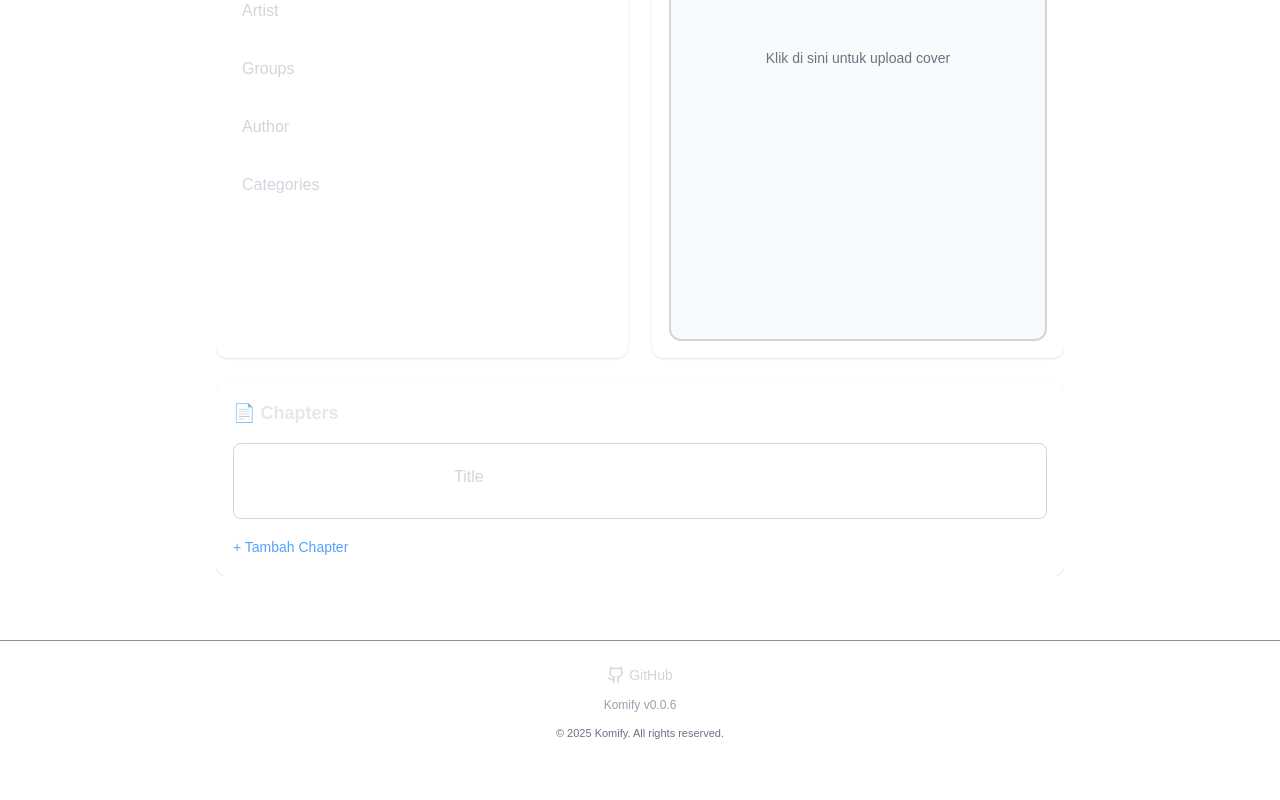
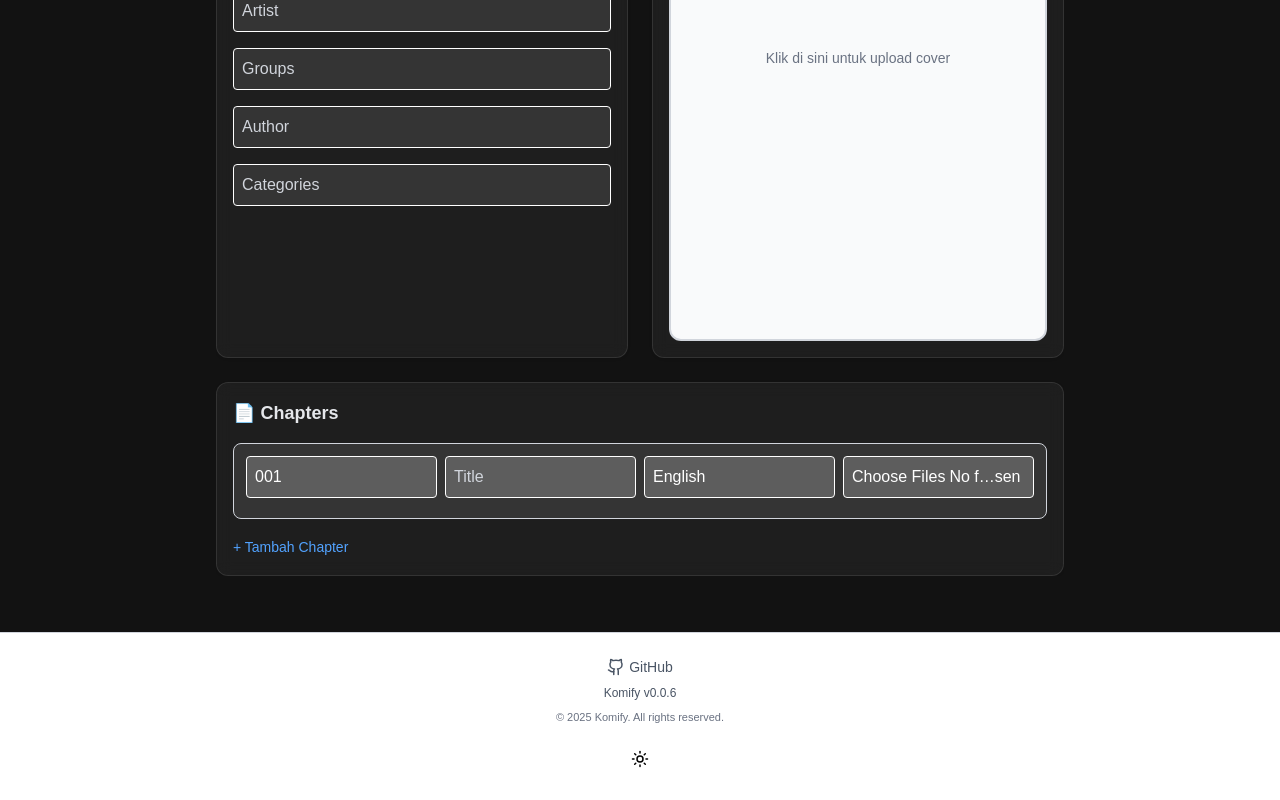
Before and after one commit to lenovix/kamilcomic, a Next.js app: page /upload in a window 1280 px wide. Shown: the part 483-1283 px from the top of the page. Before the commit the page ends 1249 px from the top, so only its background shows below. Built offline with nearby package versions, Linux system fonts and the light colour scheme.

Commit message:
[Onprogress #1] fitur dark/light mode

```diff
--- a/components/Footer.tsx
+++ b/components/Footer.tsx
@@ -1,29 +1,40 @@
 import { Github } from "lucide-react";
+import ThemeToggle from "./ThemeToggle";
 
 export default function Footer() {
   return (
-    <footer className="w-full py-6 mt-10 border-t border-gray-800/50">
-      <div className="max-w-5xl mx-auto px-4 flex flex-col items-center gap-3 text-center">
+    <footer
+      className="w-full py-6 mt-8 border-t
+      bg-white text-black dark:bg-gray-900 dark:text-white
+      border-gray-300 dark:border-gray-700 transition-colors"
+    >
+      <div className="max-w-5xl mx-auto px-4 flex flex-col items-center gap-2">
         {/* GitHub Link */}
         <a
           href="https://github.com/lenovix/kamilcomic"
           target="_blank"
           rel="noopener noreferrer"
-          className="text-gray-300 hover:text-white transition flex items-center gap-1"
+          className="flex items-center gap-1 text-gray-600 dark:text-gray-300
+          hover:text-black dark:hover:text-white transition"
         >
           <Github size={18} />
           <span className="text-sm">GitHub</span>
         </a>
 
         {/* Version */}
-        <p className="text-xs text-gray-400">
+        <p className="text-xs text-gray-600 dark:text-gray-400">
           Komify <span className="font-medium">v0.0.6</span>
         </p>
 
         {/* Copyright */}
-        <p className="text-[11px] text-gray-500">
+        <p className="text-[11px] text-gray-500 dark:text-gray-400">
           © {new Date().getFullYear()} Komify. All rights reserved.
         </p>
+
+        {/* Theme Toggle Button */}
+        <div className="mt-2">
+          <ThemeToggle />
+        </div>
       </div>
     </footer>
   );
--- /dev/null
+++ b/components/ThemeToggle.tsx
@@ -0,0 +1,32 @@
+"use client";
+
+import { useTheme } from "next-themes";
+import { useEffect, useState } from "react";
+import { Moon, Sun } from "lucide-react";
+
+export default function ThemeToggle() {
+  const { resolvedTheme, setTheme } = useTheme();
+  const [mounted, setMounted] = useState(false);
+
+  // tunggu hingga komponen siap di client
+  useEffect(() => {
+    setMounted(true);
+  }, []);
+
+  // hindari render sebelum mounted (mencegah mismatch di server/client)
+  if (!mounted) return null;
+
+  const toggleTheme = () => {
+    setTheme(resolvedTheme === "dark" ? "light" : "dark");
+  };
+
+  return (
+    <button
+      onClick={toggleTheme}
+      aria-label="Toggle Theme"
+      className="p-2 rounded-full hover:bg-gray-200 dark:hover:bg-gray-700 transition"
+    >
+      {resolvedTheme === "dark" ? <Sun size={18} /> : <Moon size={18} />}
+    </button>
+  );
+}
--- a/pages/_app.tsx
+++ b/pages/_app.tsx
@@ -1,6 +1,8 @@
 import "@/styles/globals.css";
 import type { AppProps } from "next/app";
 import Head from "next/head";
+import { ThemeProvider } from "next-themes";
+import Footer from "@/components/Footer";
 
 export default function App({ Component, pageProps }: AppProps) {
   return (
@@ -8,7 +10,17 @@ export default function App({ Component, pageProps }: AppProps) {
       <Head>
         <title>Komify</title>
       </Head>
-      <Component {...pageProps} />
+
+      <ThemeProvider
+        attribute="data-mode"
+        defaultTheme="dark"
+        enableSystem={false}
+        disableTransitionOnChange
+        themes={["light", "dark"]}
+      >
+        <Component {...pageProps} />
+        <Footer />
+      </ThemeProvider>
     </>
   );
 }
--- a/pages/_document.tsx
+++ b/pages/_document.tsx
@@ -1,17 +1,14 @@
 import { Html, Head, Main, NextScript } from "next/document";
-import Footer from "@/components/Footer";
 
 export default function Document() {
   return (
     <Html lang="en">
       <Head>
-        {/* Meta utama (title tidak boleh di sini) */}
         <meta name="theme-color" content="#111827" />
       </Head>
 
-      <body className="antialiased bg-gradient-to-b from-gray-900 to-gray-800 text-white">
+      <body className="antialiased">
         <Main />
-        <Footer />
         <NextScript />
       </body>
     </Html>
--- a/styles/globals.css
+++ b/styles/globals.css
@@ -1,27 +1,18 @@
 @import "tailwindcss";
 
-:root {
-  --background: #ffffff;
-  --foreground: #171717;
+/* :root {
+  --background-color: #ffffff;
+  --text-color: #000000;
 }
 
-@theme inline {
-  --color-background: var(--background);
-  --color-foreground: var(--foreground);
-  --font-sans: var(--font-geist-sans);
-  --font-mono: var(--font-geist-mono);
-}
-
-@media (prefers-color-scheme: dark) {
-  :root {
-    --background: #0a0a0a;
-    --foreground: #ededed;
-  }
-}
+.dark {
+  --background-color: #000000;
+  --text-color: #ffffff;
+} */
 
 body {
-  background: var(--background);
-  color: var(--foreground);
+  background-color: var(--background-color);
+  color: var(--text-color);
   font-family: Arial, Helvetica, sans-serif;
 }
 
--- /dev/null
+++ b/tailwind.config.js
@@ -0,0 +1,10 @@
+module.exports = {
+  darkMode: ["selector", '[data-mode="dark"]'],
+  content: [
+    "./pages/**/*.{js,ts,jsx,tsx}",
+    "./components/**/*.{js,ts,jsx,tsx}",
+    "./app/**/*.{js,ts,jsx,tsx}",
+  ],
+  theme: { extend: {} },
+  plugins: [],
+};
```
Also changed, not shown: package.json (+5 -2 lines), pages/index.tsx (+18 -5 lines), 2 other files (tests, documents, lock files or other folders).
